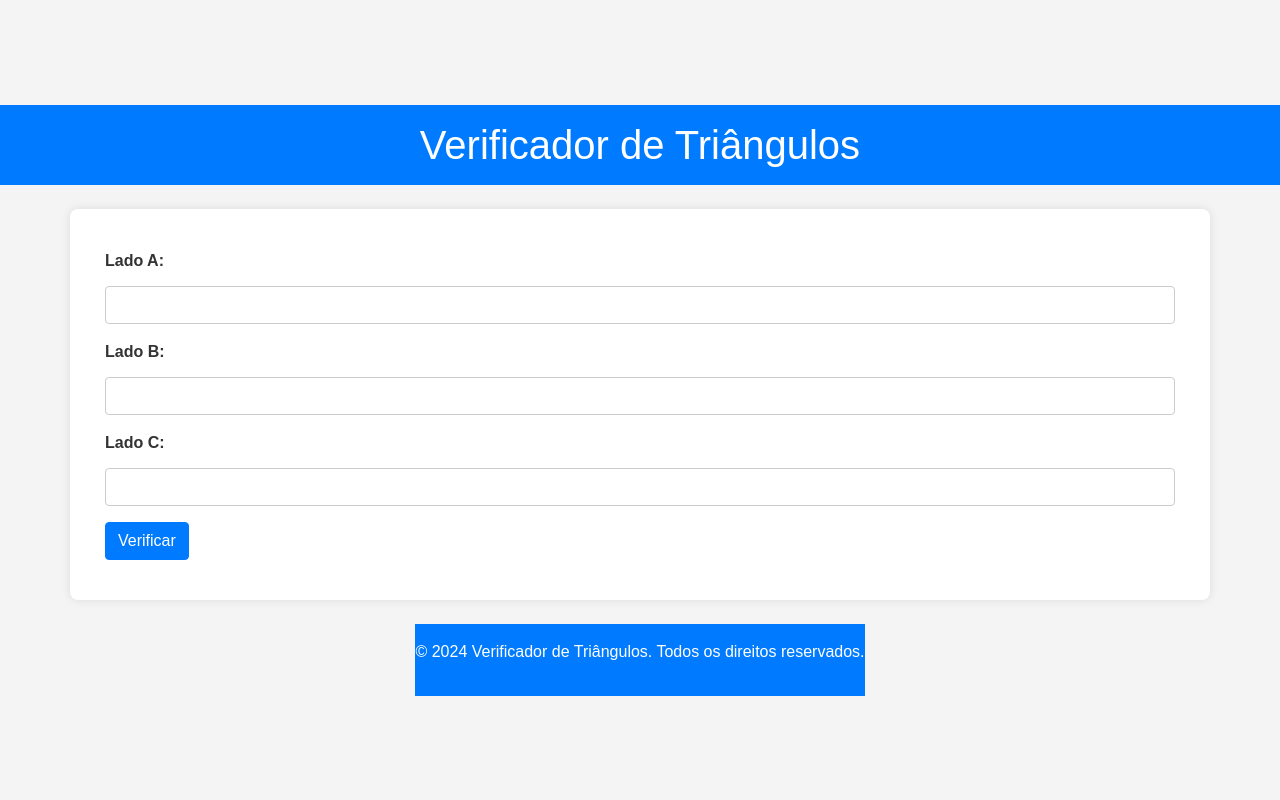
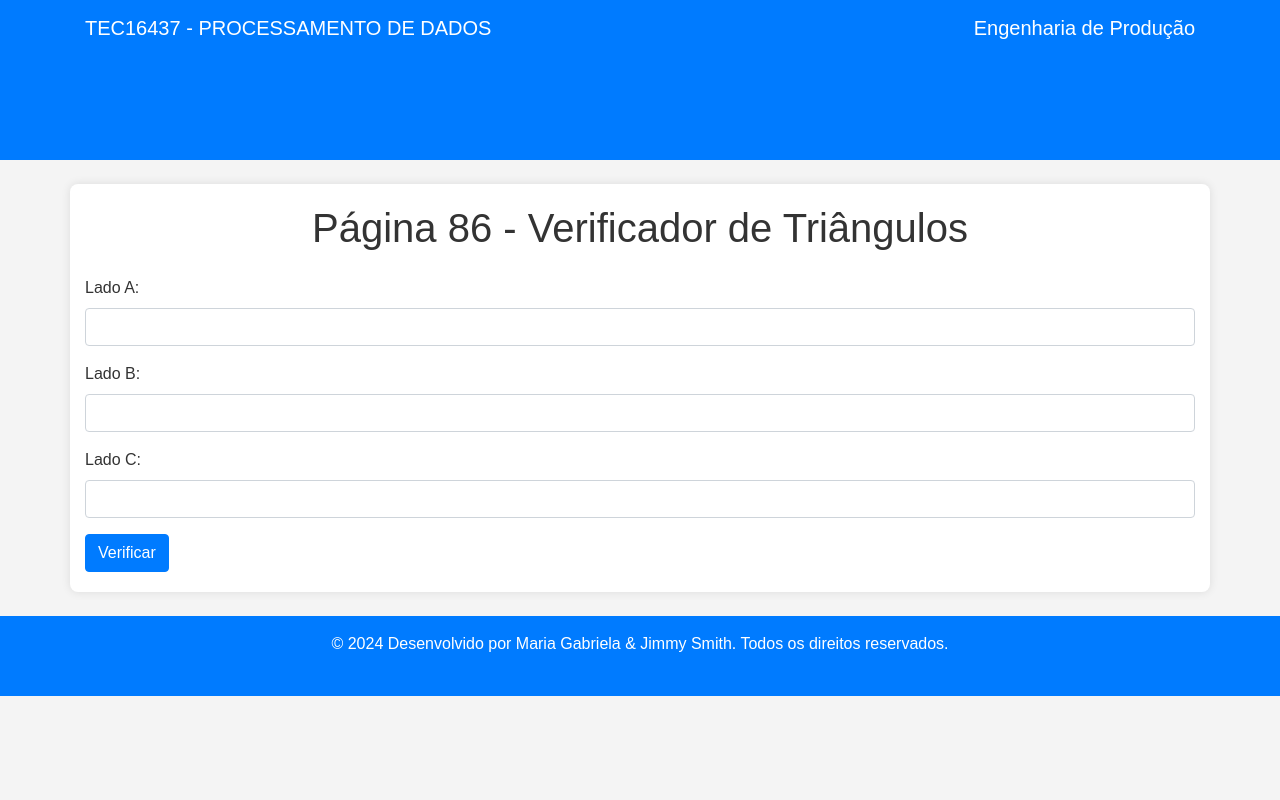
Before and after one commit to smithymmij/TEC16437_processamento_de_dados, a Flask app: page / in a window 1280 px wide. Run offline with Flask 3, Linux system fonts and the light colour scheme; some libraries are stand-ins or nearby versions.

Commit message:
finalizado

```diff
--- a/static/style.css
+++ b/static/style.css
@@ -5,28 +5,9 @@ body {
     color: #333;
     margin: 0;
     padding: 0;
-    display: flex;
-    flex-direction: column;
-    align-items: center;
-    justify-content: center;
-    height: 100vh;
-    min-height: 100vh; /* Garante que a altura mínima da página seja a altura da viewport */
 }
-
-/* Estiliza o topo (header) */
-header {
-    background-color: #007bff;
-    color: #fff;
-    width: 100%;
-    text-align: center;
-    padding: 10px 0;
-
-}
-
-/* Estiliza o título principal no topo */
-header h1 {
-    margin: 0;
-}
+header {width: 100%; height: 20vh;}
+footer {width: 100%; height: 10vh;}
 
 /* Estiliza o conteúdo principal (main) */
 main {
@@ -34,26 +15,4 @@ main {
     padding: 20px;
     border-radius: 8px;
     box-shadow: 0 0 10px rgba(0, 0, 0, 0.1);
-    width: 100%;
-    max-width: 600px; /* Ajusta a largura máxima do conteúdo principal */
-    margin: 0 auto; /* Centraliza o conteúdo */
 }
-
-/* Estiliza o formulário */
-form {
-    margin: 0 auto;
-    padding: 20px;
-}
-
-/* Estiliza os rótulos dos campos do formulário */
-label {
-    font-weight: bold;
-}
-
-/* Estiliza os campos de entrada de dados */
-input[type="number"] {
-    width: 100%;
-    padding: 8px;
-    margin: 5px 0 15px 0;
-    border: 1px solid #ccc;
-    border
--- a/templates/index.html
+++ b/templates/index.html
@@ -4,49 +4,54 @@
         <meta charset="UTF-8">
         <meta name="viewport" content="width=device-width, initial-scale=1.0">
         <title>Verificador de Triângulos</title>
-        <!-- Inclui o CSS do Bootstrap -->
-        <link href="https://stackpath.bootstrapcdn.com/bootstrap/4.5.2/css/bootstrap.min.css" rel="stylesheet">
+        <link rel="stylesheet" href="https://stackpath.bootstrapcdn.com/bootstrap/4.5.2/css/bootstrap.min.css">
         <link rel="stylesheet" type="text/css" href="{{ url_for('static', filename='style.css') }}">
     </head>
     <body>
         <header class="bg-primary text-white text-center py-3">
-        <h1>Verificador de Triângulos</h1>
+            <div class="container">
+                <div class="row">
+                    <div class="col-md-6 text-left">
+                        <h5>TEC16437 - PROCESSAMENTO DE DADOS</h5>
+                    </div>
+                    <div class="col-md-6 text-right">
+                        <h5>Engenharia de Produção</h5>
+                    </div>
+                </div>
+            </div>
         </header>
 
-    <main class="container mt-4">
+        <main class="container my-4">
+            <h1 class="text-center mb-4">Página 86 - Verificador de Triângulos</h1>
             <form action="/check_triangle" method="post">
                 <div class="form-group">
                     <label for="lado_a">Lado A:</label>
                     <input type="number" id="lado_a" name="lado_a" class="form-control" required>
                 </div>
-
                 <div class="form-group">
                     <label for="lado_b">Lado B:</label>
                     <input type="number" id="lado_b" name="lado_b" class="form-control" required>
                 </div>
-
                 <div class="form-group">
                     <label for="lado_c">Lado C:</label>
                     <input type="number" id="lado_c" name="lado_c" class="form-control" required>
                 </div>
-
                 <button type="submit" class="btn btn-primary">Verificar</button>
             </form>
 
             {% if resultado %}
-            <div class="mt-4 alert alert-info">
-                <h2>Resultado: {{ resultado }}</h2>
-            </div>
+                <h2 class="text-center mt-4">Resultado: {{ resultado }}</h2>
             {% endif %}
         </main>
 
-    <footer class="bg-primary text-white text-center py-3 mt-4">
-        <p>&copy; 2024 Verificador de Triângulos. Todos os direitos reservados.</p>
+        <footer class="bg-primary text-white text-center py-3">
+            <div class="container">
+                <p class="mb-0">&copy; 2024 Desenvolvido por Maria Gabriela & Jimmy Smith. Todos os direitos reservados.</p>
+            </div>
         </footer>
 
-    <!-- Inclui o JavaScript do Bootstrap e suas dependências -->
         <script src="https://code.jquery.com/jquery-3.5.1.slim.min.js"></script>
-    <script src="https://cdn.jsdelivr.net/npm/@popperjs/core@2.5.3/dist/umd/popper.min.js"></script>
+        <script src="https://cdn.jsdelivr.net/npm/@popperjs/core@2.5.2/dist/umd/popper.min.js"></script>
         <script src="https://stackpath.bootstrapcdn.com/bootstrap/4.5.2/js/bootstrap.min.js"></script>
     </body>
 </html>
```
Lines whose indentation alone changed are shown as unchanged.
